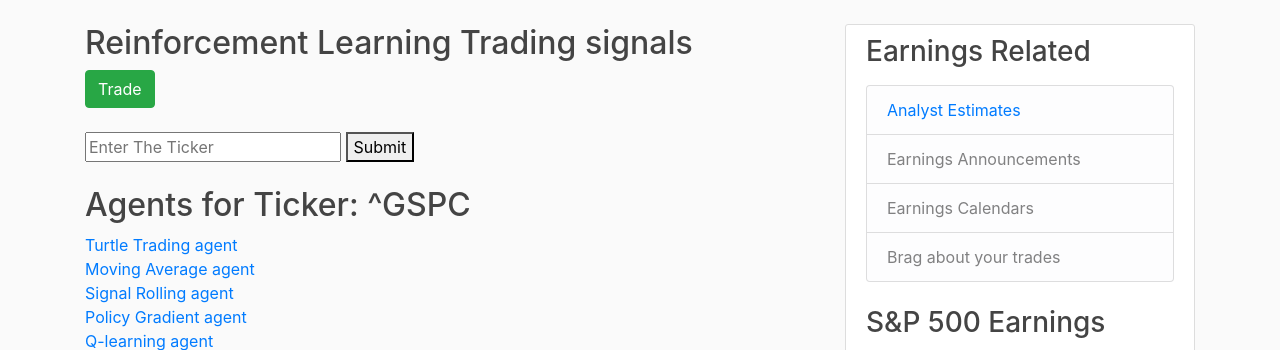
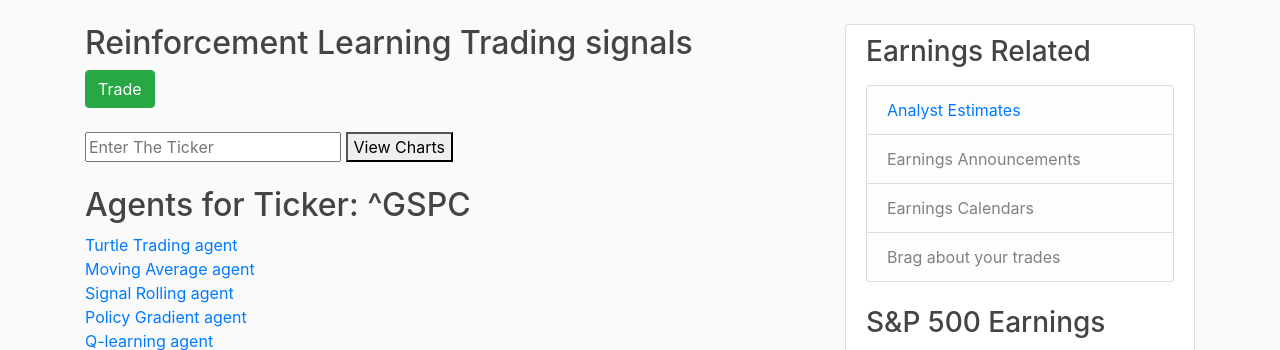
Before and after one commit to MCRen88/AI_Trade_Central, a Flask app: page /agent in a window 1280 px wide. Shown: the part 56-406 px from the top of the page. Run offline with Flask 2, Linux system fonts and the light colour scheme; some libraries are stand-ins or nearby versions.

Commit message:
updated technicals and agent.html

```diff
--- a/earnings/templates/agent.html
+++ b/earnings/templates/agent.html
@@ -9,7 +9,7 @@
 
     <form action="{{ url_for('agent') }}" method="post">
         <input type="text" name="ticker" placeholder="Enter The Ticker">
-        <button>Submit</button>
+        <button>View Charts</button>
 
     </form>
     <br>
```
Also changed, not shown: earnings/templates/technicals.html (indentation only). Lines whose indentation alone changed are shown as unchanged.
